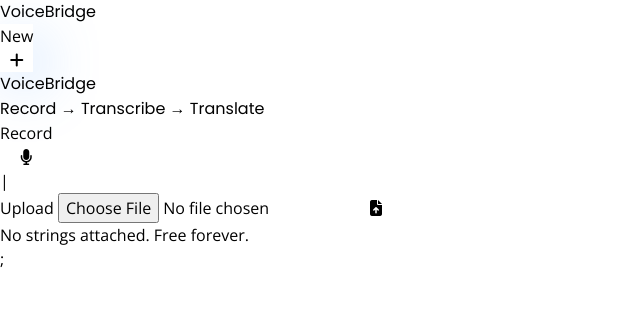
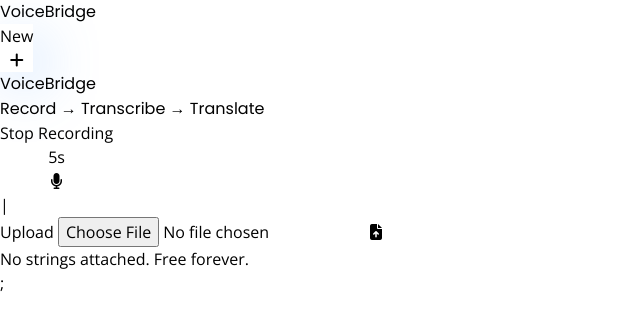
Before and after one commit to shamikaredkar/VoiceBridge, a React (Vite) app: page / in a window 1280 px wide. Shown: the top 330 px of the page, without its empty margins (0-640 px from the left). Built offline with nearby package versions, Linux system fonts and the light colour scheme.

Commit message:
Added start recording and stop recording functions

```diff
--- a/src/components/Home.jsx
+++ b/src/components/Home.jsx
@@ -9,7 +9,7 @@
 
   async function startRecording() {
     let tempStream;
-    console.loh("Start Recording");
+    console.log("Start Recording");
     try {
       const streamData = navigator.mediaDevices.getUserMedia({
         audio: true,
@@ -20,6 +20,7 @@
       console.log(err);
       return;
     }
+    setRecordingStatus("recording");
 
     const media = new MediaRecorder(tempStream, { type: mimeType });
     mediaRecorder.current = media;
@@ -38,6 +39,28 @@
     setAudioChunks(localAudioChunks);
   }
 
+  async function stopRecording() {
+    setRecordingStatus("inactive");
+    console.log(startRecording);
+    mediaRecorder.current.stop();
+    mediaRecorder.current.onstop = () => {
+      const audioBlob = new Blob(audioChunks, { type: mimeType });
+      setAudioStream(audioBlob);
+      setAudioChunks([]);
+      setDuration(0);
+    };
+  }
+
+  useEffect(() => {
+    if (recordingStatus === "inactive") {
+      return;
+    }
+    const interval = setInterval(() => {
+      setDuration((current) => current + 1);
+    }, 1000);
+    return () => clearInterval(interval);
+  });
+
   return (
     <main className='flex-1 p-4 flex flex-col gap-3 sm:gap-4 md:gap-5 justify-center text-center pb-20'>
       <h1 className='font-semibold text-5xl sm:text-6xl md:text-7xl'>
@@ -48,9 +71,24 @@
         <span className='text-blue-400'>&rarr;</span> Translate
       </h3>
       <div className='flex flex-row items-center space-x-2 justify-center font-semibold mt-4'>
-        <button className='p-1.5 flex items-center justify-between gap-3 hover:bg-slate-50 duration-200 hover:rounded-lg'>
-          <p className='hover:text-blue-600 duration-200'>Record</p>
-          <i className='fa-solid fa-microphone text-blue-400'></i>
+        <button
+          onClick={
+            recordingStatus === "recording" ? stopRecording : startRecording
+          }
+          className='p-1.5 flex items-center justify-between gap-3 hover:bg-slate-50 duration-200 hover:rounded-lg'
+        >
+          <p className='hover:text-blue-600 duration-200'>
+            {recordingStatus === "inactive" ? "Record" : "Stop Recording"}
+          </p>
+          <div className='flex items-center gap-2'>
+            {duration && <p className='text-sm '>{duration}s</p>}
+            <i
+              className={
+                "fa-solid fa-microphone text-blue-400 duration-200" +
+                (recordingStatus === "recording" ? "text-rose-300" : "")
+              }
+            ></i>
+          </div>
         </button>
         <p className='mr-auto font-black'>|</p>
         <p className='text-base gap-3'>
```
